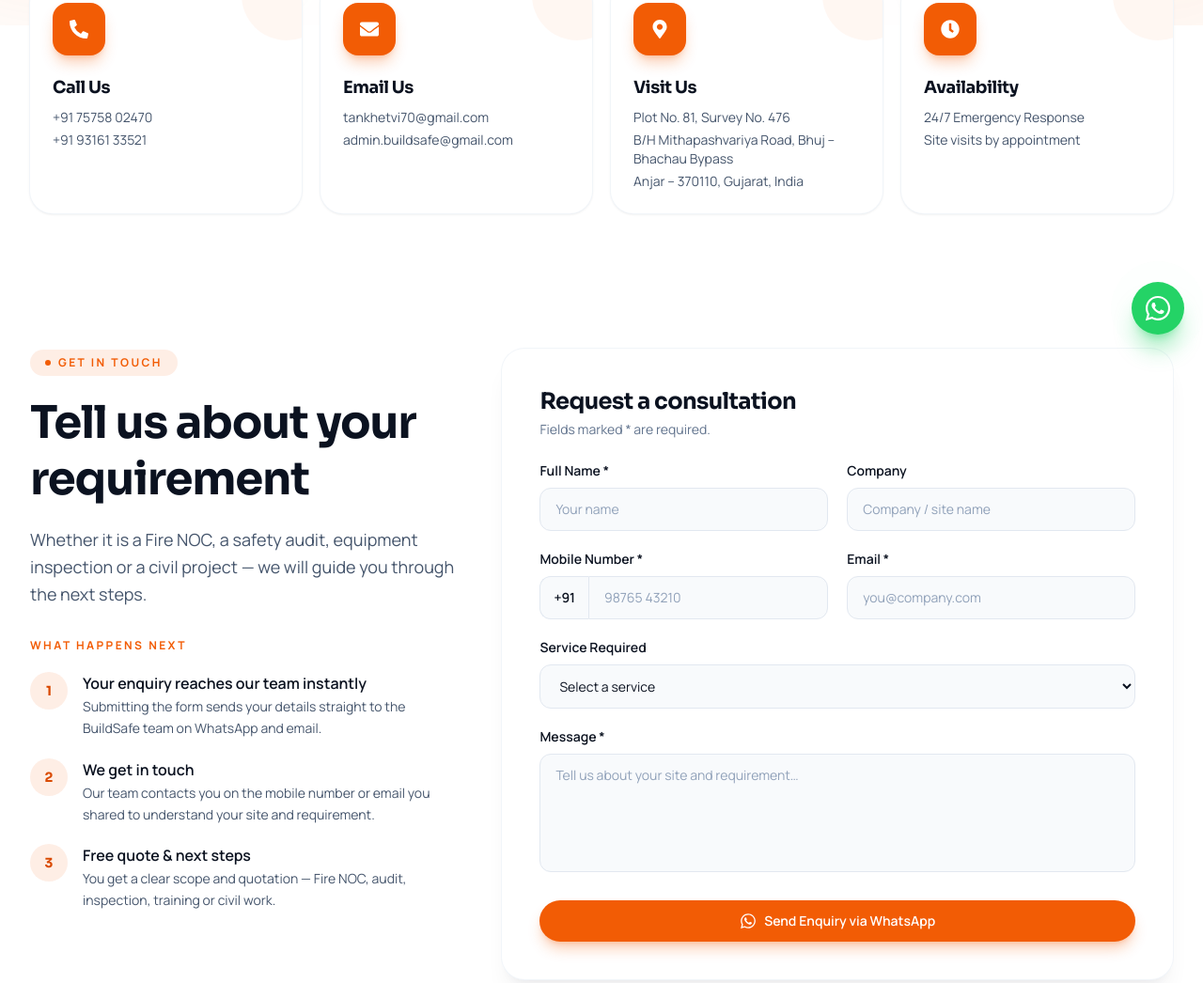
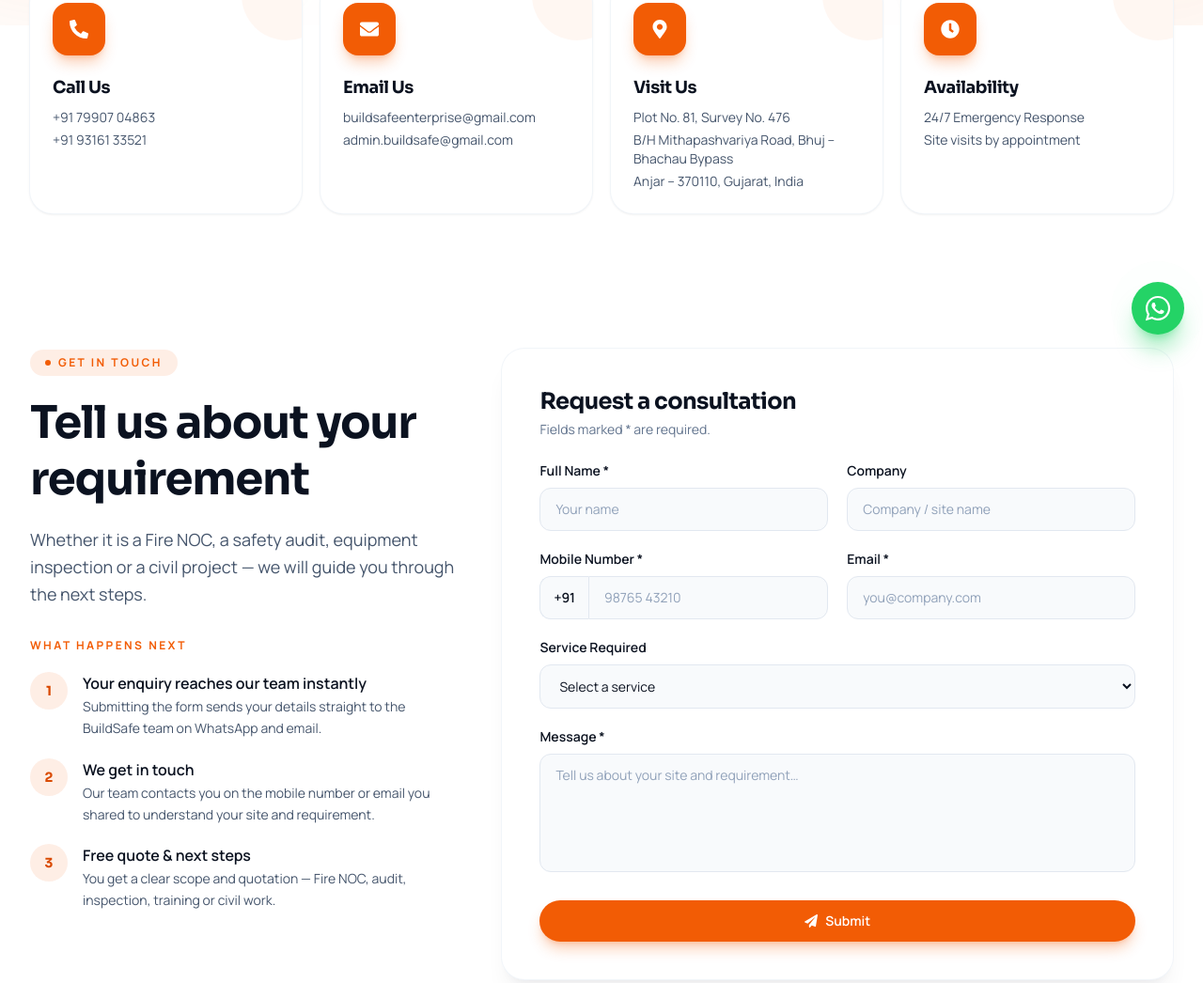
Before and after one commit to HetviTank/BuildSafe, a React (Vite) app: page /contact in a window 1280 px wide. Shown: the part 424-1470 px from the top of the page at 94% size. Built offline with nearby package versions, Linux system fonts and the light colour scheme.

Commit message:
fix: update contact information in company data and modify ContactForm submission button

```diff
--- a/src/components/sections/ContactForm.jsx
+++ b/src/components/sections/ContactForm.jsx
@@ -1,6 +1,6 @@
 import { useState } from 'react'
 import { AnimatePresence, motion } from 'framer-motion'
-import { FaCheckCircle, FaWhatsapp } from 'react-icons/fa'
+import { FaPaperPlane, FaCheckCircle } from 'react-icons/fa'
 import { company, contact } from '../../data/company'
 import { services } from '../../data/services'
 import { PHONE_PREFIX, fieldError, normalizePhone, validateLead } from '../../lib/lead'
@@ -122,16 +122,7 @@ export default function ContactForm({ defaultService = '' }) {
             <p className="mt-2 max-w-sm text-slate-600">
               We have received your enquiry. The {company.shortName} team will contact you shortly.
             </p>
-            <a
-              href={waUrl(lastForm)}
-              target="_blank"
-              rel="noopener noreferrer"
-              className="btn-primary mt-6 flex items-center justify-center gap-2 w-full bg-[#25D366]! hover:bg-[#1ebe5d]!"
-            >
-              <FaWhatsapp className="text-lg" />
-              Also send via WhatsApp
-            </a>
-            <button type="button" onClick={() => setSent(false)} className="btn-outline mt-4">
+            <button type="button" onClick={() => setSent(false)} className="btn-outline mt-6">
               Send another enquiry
             </button>
           </motion.div>
@@ -198,8 +189,8 @@ export default function ContactForm({ defaultService = '' }) {
             </div>
 
             <button type="submit" className="btn-primary mt-6 w-full">
-              <FaWhatsapp className="text-lg" />
-              Send Enquiry via WhatsApp
+              <FaPaperPlane />
+              Submit
             </button>
           </motion.form>
         )}
--- a/src/data/company.js
+++ b/src/data/company.js
@@ -26,9 +26,9 @@ export const company = {
 }
 
 export const contact = {
-  phones: ['+91 75758 02470', '+91 93161 33521'],
-  emails: ['tankhetvi70@gmail.com', 'admin.buildsafe@gmail.com'],
-  whatsapp: '917575802470',
+  phones: ['+91 79907 04863', '+91 93161 33521'],
+  emails: ['buildsafeenterprise@gmail.com', 'admin.buildsafe@gmail.com'],
+  whatsapp: '917990704863',
   address: {
     line1: 'Plot No. 81, Survey No. 476',
     line2: 'B/H Mithapashvariya Road, Bhuj – Bhachau Bypass',
```
